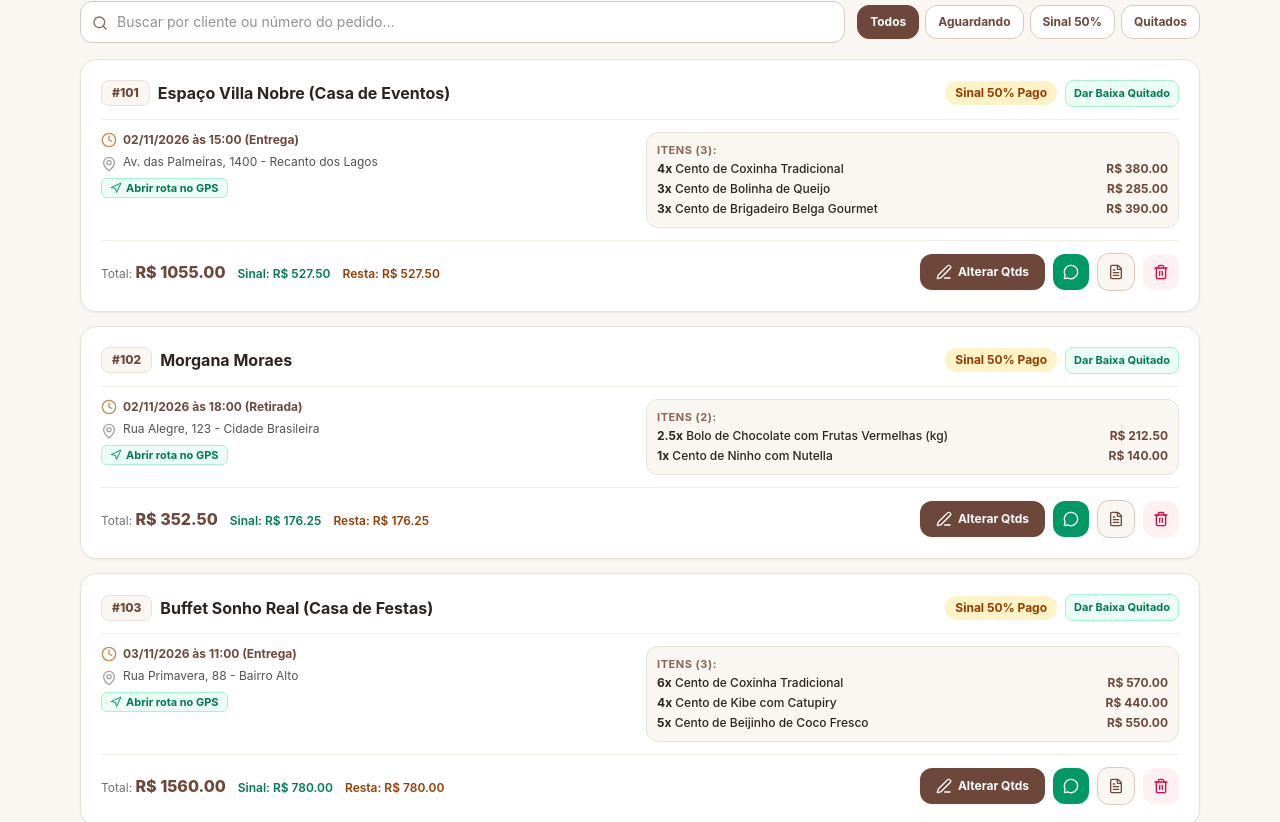
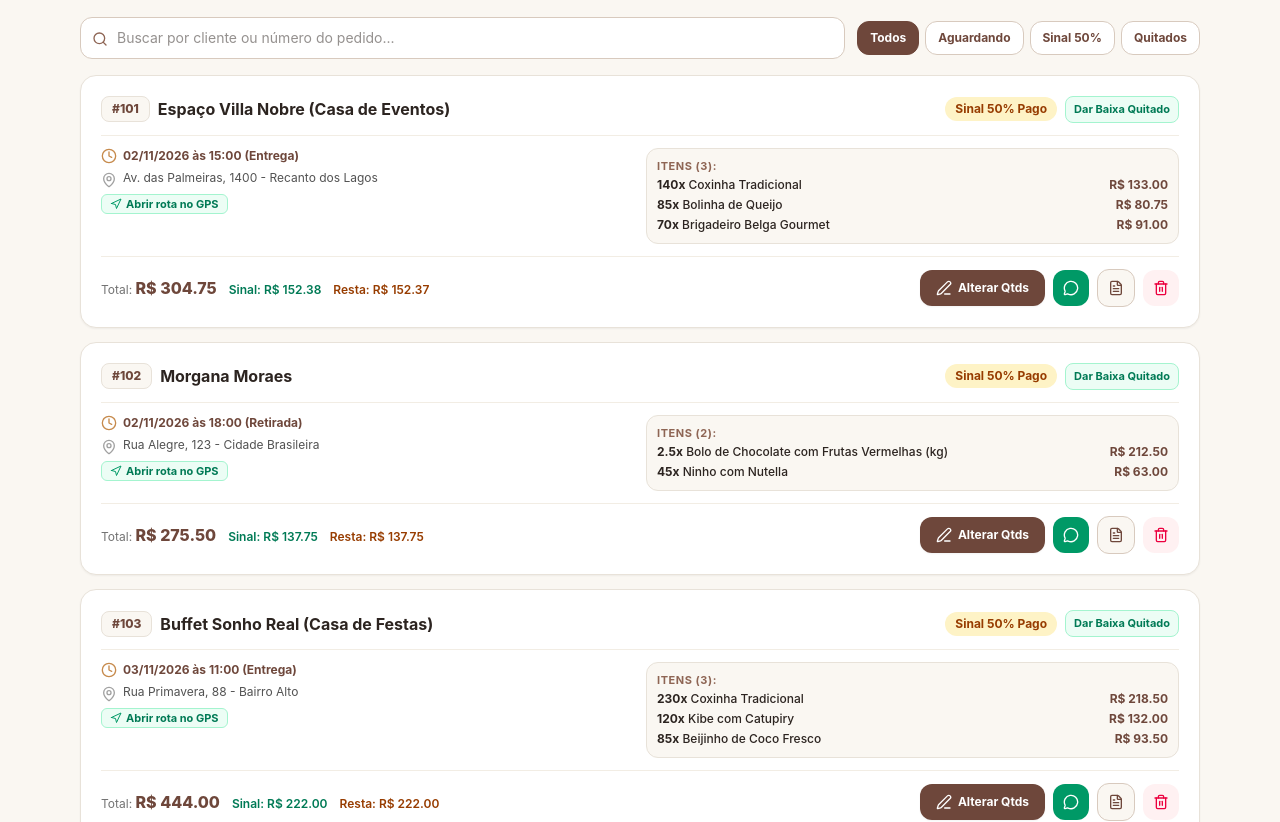
Before and after one commit to ramonduzzioni/saboresdacasa, a Next.js app: page / in a window 1280 px wide. Shown: the part 598-1420 px from the top of the page. Built offline with nearby package versions, Linux system fonts and the light colour scheme.

Commit message:
feat: migrar produtos e pedidos para venda por unidade e adicionar atalhos +/-10

```diff
--- a/src/components/AiOrderImportModal.tsx
+++ b/src/components/AiOrderImportModal.tsx
@@ -34,9 +34,9 @@ export function AiOrderImportModal({
   const handleExemplo = () => {
     setTextoWhats(
       `Oi tudo bem? Aqui é do Espaço Villa Nobre! Queremos encomendar para amanhã às 18h:\n` +
-      `- 4 centos de coxinha tradicional\n` +
-      `- 3 centos de bolinha de queijo\n` +
-      `- 2 centos de brigadeiro belga\n` +
+      `- 140 coxinhas tradicionais\n` +
+      `- 85 bolinhas de queijo\n` +
+      `- 60 brigadeiros belga\n` +
       `Pode entregar direto na portaria lateral? Fritar bem quentinho!`
     );
   };
--- a/src/components/ProductsManager.tsx
+++ b/src/components/ProductsManager.tsx
@@ -19,7 +19,7 @@ export function ProductsManager({ produtos, onSaveProduto, onDeleteProduto }: Pr
   // Form State
   const [nome, setNome] = useState('');
   const [categoria, setCategoria] = useState<CategoriaProduto>('salgados');
-  const [tipoUnidade, setTipoUnidade] = useState<TipoUnidade>('cento');
+  const [tipoUnidade, setTipoUnidade] = useState<TipoUnidade>('unidade');
   const [precoBase, setPrecoBase] = useState('');
   const [descricao, setDescricao] = useState('');
 
@@ -27,7 +27,7 @@ export function ProductsManager({ produtos, onSaveProduto, onDeleteProduto }: Pr
     setProdutoEmEdicao(null);
     setNome('');
     setCategoria('salgados');
-    setTipoUnidade('cento');
+    setTipoUnidade('unidade');
     setPrecoBase('');
     setDescricao('');
     setModalAberto(true);
@@ -215,9 +215,9 @@ export function ProductsManager({ produtos, onSaveProduto, onDeleteProduto }: Pr
                     onChange={(e) => setTipoUnidade(e.target.value as TipoUnidade)}
                     className="w-full bg-white border border-[#D8CABE] rounded-xl p-2.5 text-sm text-[#2C2420] focus:ring-2 focus:ring-[#6E473B] focus:outline-hidden"
                   >
+                    <option value="unidade">Unidade (un)</option>
+                    <option value="kg">Quilo (kg)</option>
                     <option value="cento">Cento (100 un)</option>
-                    <option value="unidade">Unidade</option>
-                    <option value="kg">Quilo (kg)</option>
                     <option value="porcao">Porção</option>
                   </select>
                 </div>
--- a/src/components/QuickOrderEditorModal.tsx
+++ b/src/components/QuickOrderEditorModal.tsx
@@ -189,15 +189,27 @@ export function QuickOrderEditorModal({
                     <Trash2 className="w-5 h-5" />
                   </button>
 
-                  <div className="flex items-center gap-2">
-                    {/* Botão MENOS Gigante */}
+                  <div className="flex items-center gap-1.5">
+                    {/* Botão -10 para ajuste rápido em casas de festas */}
+                    {item.tipoUnidade !== 'kg' && (
+                      <button
+                        type="button"
+                        onClick={() => handleAlterarQuantidade(item.id, -10)}
+                        className="h-10 px-2 rounded-lg bg-[#FAF7F2] hover:bg-[#E8E2D9] border border-[#D8CABE] text-[#4A3026] text-xs font-bold active:scale-95 transition-all"
+                        title="Diminuir 10 unidades"
+                      >
+                        -10
+                      </button>
+                    )}
+
+                    {/* Botão MENOS 1 */}
                     <button
                       type="button"
                       onClick={() => handleAlterarQuantidade(item.id, -1)}
-                      className="w-12 h-12 rounded-xl bg-[#FAF7F2] hover:bg-[#E8E2D9] border-2 border-[#D8CABE] active:bg-[#C68A4C] active:text-white text-[#4A3026] font-extrabold text-2xl flex items-center justify-center transition-all shadow-xs active:scale-95"
+                      className="w-11 h-11 rounded-xl bg-[#FAF7F2] hover:bg-[#E8E2D9] border-2 border-[#D8CABE] active:bg-[#C68A4C] active:text-white text-[#4A3026] font-extrabold text-xl flex items-center justify-center transition-all shadow-xs active:scale-95"
                       aria-label="Diminuir quantidade"
                     >
-                      <Minus className="w-6 h-6 stroke-[3]" />
+                      <Minus className="w-5 h-5 stroke-[3]" />
                     </button>
 
                     {/* Input Numérico Direto */}
@@ -208,22 +220,34 @@ export function QuickOrderEditorModal({
                         min="0"
                         value={item.quantidade === 0 ? '' : item.quantidade}
                         onChange={(e) => handleInputQuantidade(item.id, e.target.value)}
-                        className="w-20 h-12 text-center text-xl font-bold bg-[#FAF7F2] border-2 border-[#6E473B] rounded-xl text-[#2C2420] focus:ring-2 focus:ring-[#C68A4C] focus:outline-hidden"
+                        className="w-18 h-11 text-center text-lg font-bold bg-[#FAF7F2] border-2 border-[#6E473B] rounded-xl text-[#2C2420] focus:ring-2 focus:ring-[#C68A4C] focus:outline-hidden"
                       />
-                      <span className="absolute -bottom-4 left-0 right-0 text-[10px] text-center font-bold text-[#8E6554] uppercase tracking-wider">
+                      <span className="absolute -bottom-3.5 left-0 right-0 text-[9px] text-center font-bold text-[#8E6554] uppercase tracking-wider">
                         {item.tipoUnidade}
                       </span>
                     </div>
 
-                    {/* Botão MAIS Gigante */}
+                    {/* Botão MAIS 1 */}
                     <button
                       type="button"
                       onClick={() => handleAlterarQuantidade(item.id, 1)}
-                      className="w-12 h-12 rounded-xl bg-[#6E473B] hover:bg-[#57372D] text-white active:bg-[#4A3026] font-extrabold text-2xl flex items-center justify-center transition-all shadow-sm active:scale-95"
+                      className="w-11 h-11 rounded-xl bg-[#6E473B] hover:bg-[#57372D] text-white active:bg-[#4A3026] font-extrabold text-xl flex items-center justify-center transition-all shadow-sm active:scale-95"
                       aria-label="Aumentar quantidade"
                     >
-                      <Plus className="w-6 h-6 stroke-[3]" />
+                      <Plus className="w-5 h-5 stroke-[3]" />
                     </button>
+
+                    {/* Botão +10 para ajuste rápido em casas de festas */}
+                    {item.tipoUnidade !== 'kg' && (
+                      <button
+                        type="button"
+                        onClick={() => handleAlterarQuantidade(item.id, 10)}
+                        className="h-10 px-2 rounded-lg bg-[#E6C285]/30 hover:bg-[#E6C285]/50 border border-[#C68A4C]/40 text-[#4A3026] text-xs font-bold active:scale-95 transition-all"
+                        title="Aumentar 10 unidades"
+                      >
+                        +10
+                      </button>
+                    )}
                   </div>
                 </div>
               </div>
--- a/src/lib/initialData.ts
+++ b/src/lib/initialData.ts
@@ -18,64 +18,64 @@ export const CONFIG_INICIAL: ConfiguracaoLoja = {
 export const PRODUTOS_INICIAIS: Produto[] = [
   {
     id: 'prod-1',
-    nome: 'Cento de Coxinha Tradicional',
+    nome: 'Coxinha Tradicional',
     categoria: 'salgados',
-    tipoUnidade: 'cento',
-    precoBase: 95.0,
+    tipoUnidade: 'unidade',
+    precoBase: 0.95,
     descricao: 'Coxinha de frango desfiado temperado com ervas finas e massa de batata crocante.',
     ativo: true,
   },
   {
     id: 'prod-2',
-    nome: 'Cento de Bolinha de Queijo',
+    nome: 'Bolinha de Queijo',
     categoria: 'salgados',
-    tipoUnidade: 'cento',
-    precoBase: 95.0,
+    tipoUnidade: 'unidade',
+    precoBase: 0.95,
     descricao: 'Recheio generoso de queijo muçarela e orégano.',
     ativo: true,
   },
   {
     id: 'prod-3',
-    nome: 'Cento de Kibe com Catupiry',
+    nome: 'Kibe com Catupiry',
     categoria: 'salgados',
-    tipoUnidade: 'cento',
-    precoBase: 110.0,
+    tipoUnidade: 'unidade',
+    precoBase: 1.10,
     descricao: 'Carne bovina de primeira com hortelã fresca e recheio cremoso.',
     ativo: true,
   },
   {
     id: 'prod-4',
-    nome: 'Cento de Empadinha de Palmito',
+    nome: 'Empadinha de Palmito',
     categoria: 'salgados',
-    tipoUnidade: 'cento',
-    precoBase: 120.0,
+    tipoUnidade: 'unidade',
+    precoBase: 1.20,
     descricao: 'Massa podre amanteigada que derrete na boca com palmito refogado.',
     ativo: true,
   },
   {
     id: 'prod-5',
-    nome: 'Cento de Brigadeiro Belga Gourmet',
+    nome: 'Brigadeiro Belga Gourmet',
     categoria: 'doces',
-    tipoUnidade: 'cento',
-    precoBase: 130.0,
+    tipoUnidade: 'unidade',
+    precoBase: 1.30,
     descricao: 'Feito com cacau 70% e confeitos split Callebaut.',
     ativo: true,
   },
   {
     id: 'prod-6',
-    nome: 'Cento de Beijinho de Coco Fresco',
+    nome: 'Beijinho de Coco Fresco',
     categoria: 'doces',
-    tipoUnidade: 'cento',
-    precoBase: 110.0,
+    tipoUnidade: 'unidade',
+    precoBase: 1.10,
     descricao: 'Coco ralado artesanal e leite condensado de alta qualidade.',
     ativo: true,
   },
   {
     id: 'prod-7',
-    nome: 'Cento de Ninho com Nutella',
+    nome: 'Ninho com Nutella',
     categoria: 'doces',
-    tipoUnidade: 'cento',
-    precoBase: 140.0,
+    tipoUnidade: 'unidade',
+    precoBase: 1.40,
     descricao: 'Docinho de leite ninho recheado com pura Nutella.',
     ativo: true,
   },
@@ -151,39 +151,39 @@ export const PEDIDOS_INICIAIS: Pedido[] = [
       {
         id: 'item-1',
         produtoId: 'prod-1',
-        nomeProduto: 'Cento de Coxinha Tradicional',
-        quantidade: 4,
-        tipoUnidade: 'cento',
-        precoUnitario: 95.0,
-        subtotal: 380.0,
+        nomeProduto: 'Coxinha Tradicional',
+        quantidade: 140,
+        tipoUnidade: 'unidade',
+        precoUnitario: 0.95,
+        subtotal: 133.0,
         observacao: 'Fritar bem douradinho para as 18h',
       },
       {
         id: 'item-2',
         produtoId: 'prod-2',
-        nomeProduto: 'Cento de Bolinha de Queijo',
-        quantidade: 3,
-        tipoUnidade: 'cento',
-        precoUnitario: 95.0,
-        subtotal: 285.0,
+        nomeProduto: 'Bolinha de Queijo',
+        quantidade: 85,
+        tipoUnidade: 'unidade',
+        precoUnitario: 0.95,
+        subtotal: 80.75,
       },
       {
         id: 'item-3',
         produtoId: 'prod-5',
-        nomeProduto: 'Cento de Brigadeiro Belga Gourmet',
-        quantidade: 3,
-        tipoUnidade: 'cento',
-        precoUnitario: 130.0,
-        subtotal: 390.0,
+        nomeProduto: 'Brigadeiro Belga Gourmet',
+        quantidade: 70,
+        tipoUnidade: 'unidade',
+        precoUnitario: 1.30,
+        subtotal: 91.0,
         observacao: 'Forminhas na cor dourada',
       },
     ],
-    valorTotal: 1055.0,
-    valorSinal: 527.5,
-    valorRestante: 527.5,
+    valorTotal: 304.75,
+    valorSinal: 152.38,
+    valorRestante: 152.37,
     statusPagamento: 'sinal_pago',
     googleCalendarEventId: 'gcal-evt-101',
-    observacoes: 'Evento corporativo de encerramento. Pediram para avisar quando o motoboy sair.',
+    observacoes: 'Evento corporativo de encerramento. Ajustaram as quantidades às 14h.',
     createdAt: dCriacao,
   },
   {
@@ -210,16 +210,16 @@ export const PEDIDOS_INICIAIS: Pedido[] = [
       {
         id: 'item-5',
         produtoId: 'prod-7',
-        nomeProduto: 'Cento de Ninho com Nutella',
-        quantidade: 1,
-        tipoUnidade: 'cento',
-        precoUnitario: 140.0,
-        subtotal: 140.0,
+        nomeProduto: 'Ninho com Nutella',
+        quantidade: 45,
+        tipoUnidade: 'unidade',
+        precoUnitario: 1.40,
+        subtotal: 63.0,
       },
     ],
-    valorTotal: 352.5,
-    valorSinal: 176.25,
-    valorRestante: 176.25,
+    valorTotal: 275.5,
+    valorSinal: 137.75,
+    valorRestante: 137.75,
     statusPagamento: 'sinal_pago',
     googleCalendarEventId: 'gcal-evt-102',
     observacoes: 'Cliente vem retirar às 17h.',
@@ -239,34 +239,34 @@ export const PEDIDOS_INICIAIS: Pedido[] = [
       {
         id: 'item-6',
         produtoId: 'prod-1',
-        nomeProduto: 'Cento de Coxinha Tradicional',
-        quantidade: 6,
-        tipoUnidade: 'cento',
-        precoUnitario: 95.0,
-        subtotal: 570.0,
+        nomeProduto: 'Coxinha Tradicional',
+        quantidade: 230,
+        tipoUnidade: 'unidade',
+        precoUnitario: 0.95,
+        subtotal: 218.5,
       },
       {
         id: 'item-7',
         produtoId: 'prod-3',
-        nomeProduto: 'Cento de Kibe com Catupiry',
-        quantidade: 4,
-        tipoUnidade: 'cento',
-        precoUnitario: 110.0,
-        subtotal: 440.0,
+        nomeProduto: 'Kibe com Catupiry',
+        quantidade: 120,
+        tipoUnidade: 'unidade',
+        precoUnitario: 1.10,
+        subtotal: 132.0,
       },
       {
         id: 'item-8',
         produtoId: 'prod-6',
-        nomeProduto: 'Cento de Beijinho de Coco Fresco',
-        quantidade: 5,
-        tipoUnidade: 'cento',
-        precoUnitario: 110.0,
-        subtotal: 550.0,
+        nomeProduto: 'Beijinho de Coco Fresco',
+        quantidade: 85,
+        tipoUnidade: 'unidade',
+        precoUnitario: 1.10,
+        subtotal: 93.5,
       },
     ],
-    valorTotal: 1560.0,
-    valorSinal: 780.0,
-    valorRestante: 780.0,
+    valorTotal: 444.0,
+    valorSinal: 222.0,
+    valorRestante: 222.0,
     statusPagamento: 'sinal_pago',
     googleCalendarEventId: 'gcal-evt-103',
     observacoes: 'Entrega pontual para festa de 15 anos.',
@@ -286,11 +286,11 @@ export const PEDIDOS_INICIAIS: Pedido[] = [
       {
         id: 'item-9',
         produtoId: 'prod-4',
-        nomeProduto: 'Cento de Empadinha de Palmito',
-        quantidade: 3,
-        tipoUnidade: 'cento',
-        precoUnitario: 120.0,
-        subtotal: 360.0,
+        nomeProduto: 'Empadinha de Palmito',
+        quantidade: 65,
+        tipoUnidade: 'unidade',
+        precoUnitario: 1.20,
+        subtotal: 78.0,
       },
       {
         id: 'item-10',
@@ -302,9 +302,9 @@ export const PEDIDOS_INICIAIS: Pedido[] = [
         subtotal: 190.0,
       },
     ],
-    valorTotal: 550.0,
-    valorSinal: 275.0,
-    valorRestante: 275.0,
+    valorTotal: 268.0,
+    valorSinal: 134.0,
+    valorRestante: 134.0,
     statusPagamento: 'pendente',
     googleCalendarEventId: 'gcal-evt-104',
     observacoes: 'Aguardando confirmação final da quantidade de convidados.',
@@ -316,7 +316,7 @@ export const MOVIMENTACOES_INICIAIS: MovimentacaoFinanceira[] = [
   {
     id: 'mov-1',
     tipo: 'entrada',
-    valor: 527.5,
+    valor: 152.38,
     descricao: 'Sinal 50% Pedido #101 - Espaço Villa Nobre',
     categoria: 'Venda de Pedido',
     data: '2026-10-31T15:00:00.000Z',
@@ -325,7 +325,7 @@ export const MOVIMENTACOES_INICIAIS: MovimentacaoFinanceira[] = [
   {
     id: 'mov-2',
     tipo: 'entrada',
-    valor: 176.25,
+    valor: 137.75,
     descricao: 'Sinal 50% Pedido #102 - Morgana Moraes',
     categoria: 'Venda de Pedido',
     data: '2026-11-01T10:00:00.000Z',
@@ -350,7 +350,7 @@ export const MOVIMENTACOES_INICIAIS: MovimentacaoFinanceira[] = [
   {
     id: 'mov-5',
     tipo: 'entrada',
-    valor: 780.0,
+    valor: 222.0,
     descricao: 'Sinal 50% Pedido #103 - Buffet Sonho Real',
     categoria: 'Venda de Pedido',
     data: '2026-11-01T20:00:00.000Z',
--- a/src/lib/storage.ts
+++ b/src/lib/storage.ts
@@ -3,10 +3,10 @@ import { CLIENTES_INICIAIS, CONFIG_INICIAL, MOVIMENTACOES_INICIAIS, PEDIDOS_INIC
 
 const STORAGE_KEYS = {
   CONFIG: 'sabores_config_v1',
-  PRODUTOS: 'sabores_produtos_v1',
+  PRODUTOS: 'sabores_produtos_v2',
   CLIENTES: 'sabores_clientes_v1',
-  PEDIDOS: 'sabores_pedidos_v1',
-  MOVIMENTACOES: 'sabores_movimentacoes_v1',
+  PEDIDOS: 'sabores_pedidos_v2',
+  MOVIMENTACOES: 'sabores_movimentacoes_v2',
   GOOGLE_USER: 'sabores_google_user_v1',
 };
 
```
